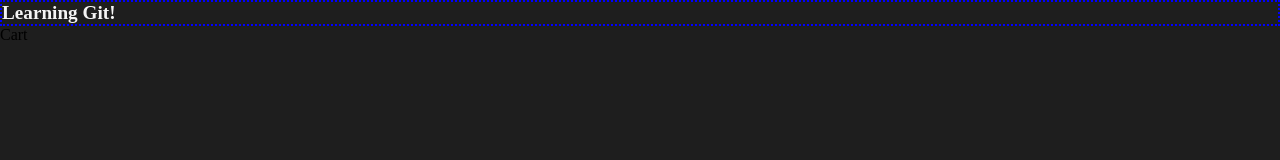
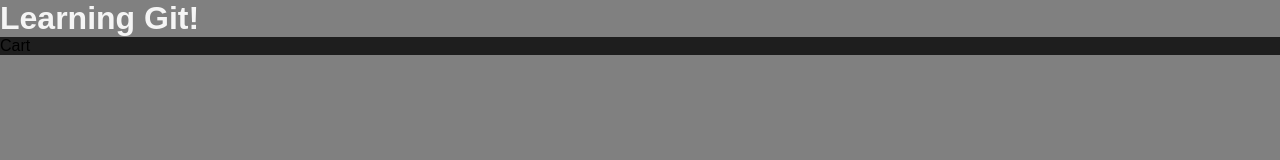
Before and after one commit to AlexeyOstapushenko/learninggit, a plain HTML site: page index.html in a window 1280 px wide. Drawn offline with Linux system fonts and the light colour scheme.

Commit message:
hover functions, really bad ones

```diff
--- a/index.css
+++ b/index.css
@@ -2,12 +2,14 @@
     padding: 0;
     margin: 0;
     background: #1e1e1e;
+    font-family: Arial, Helvetica, sans-serif;
 }
 
+*:hover {
+    background: grey;
+}
 
 h1:hover {
     color: whitesmoke;
-    font-size: larger;
-    border: 2px dotted blue;
     transition: 1s;
 }
```
